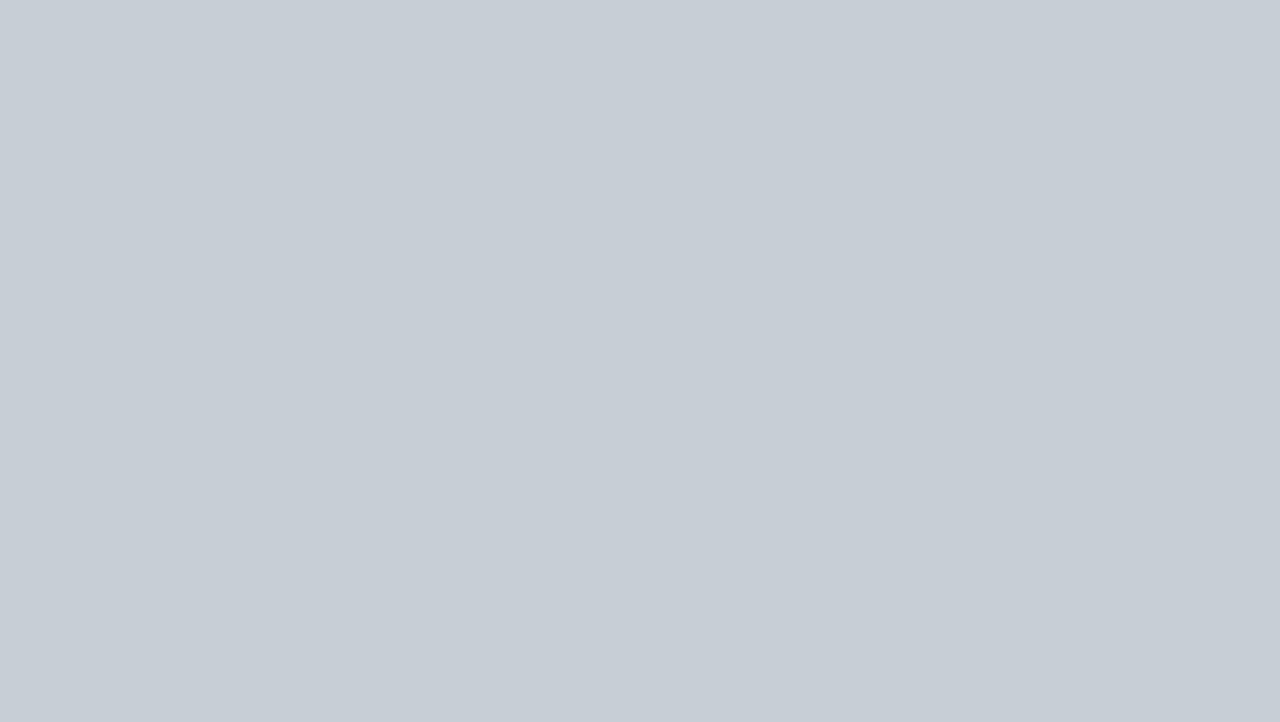
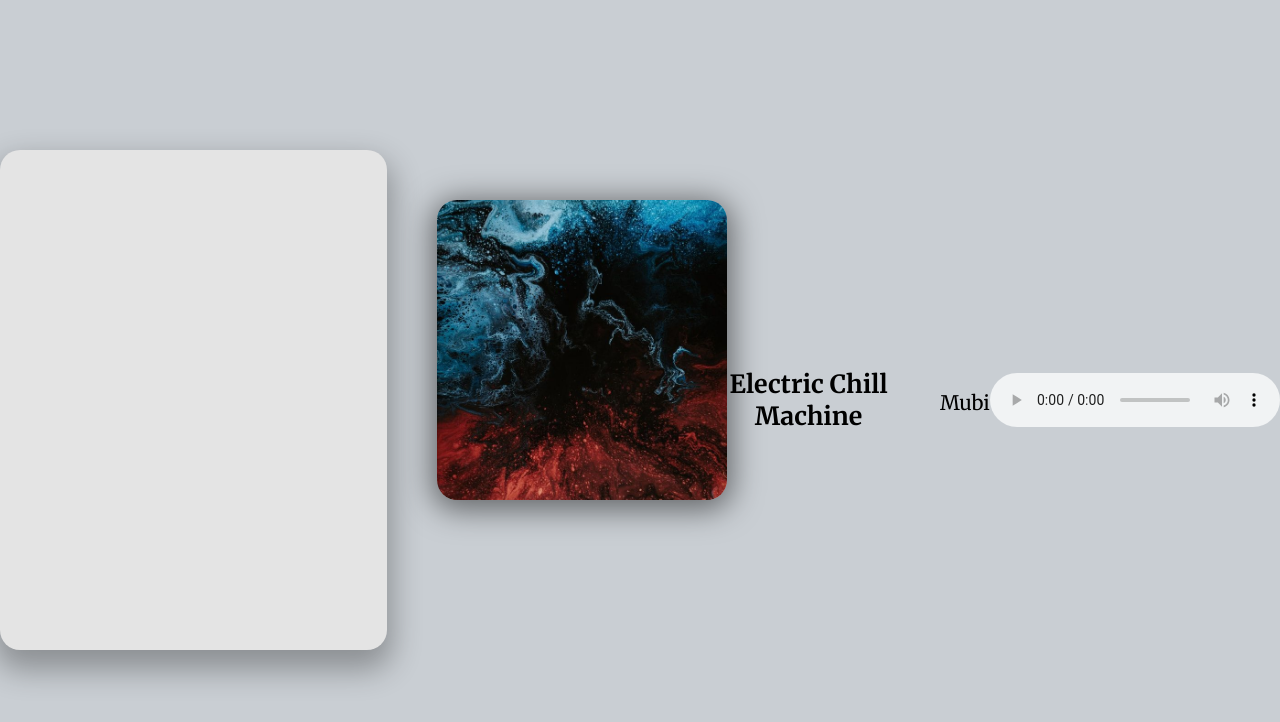
Before and after one commit to ShabbirMuhammad2000/Music-Player, a plain HTML site: page index.html in a window 1280 px wide. Drawn offline with Linux system fonts and the light colour scheme.

Commit message:
Finished Setting up Html

```diff
--- a/index.html
+++ b/index.html
@@ -9,6 +9,14 @@
     <link rel="stylesheet" href="style.css">
 </head>
 <body>
+  <div class="player-container"></div>
+    <!-- Song -->
+    <div class="img-container">
+      <img src="img/Mubi-1.jpg" alt="Album Art">
+    </div>
+    <h2 id="title">Electric Chill Machine</h2>
+    <h3 id="artist">Mubi</h3>
+    <audio src="music/Mubi-1.mp3" controls></audio>
     <!-- Script -->
     <script src="script.js"></script>
 </body>
--- a/style.css
+++ b/style.css
@@ -1,4 +1,6 @@
 /* Images created by: https://unsplash.com/@pawel_czerwinski */
+
+@import url('https://fonts.googleapis.com/css2?family=Merriweather:wght@400;700&display=swap');
 
 html {
   box-sizing: border-box;
@@ -11,19 +13,33 @@ body {
   display: flex;
   justify-content: center;
   align-items: center;
-
   font-size: 12px;
+  font-family: 'Merriweather', serif;
 }
 
-
+.player-container{
+  height: 500px;
+  width: 400px;
+  background: #e4e4e4;
+  border-radius: 20px;
+  box-shadow: 0 15px 30px 5px rgba(0, 0, 0, 0.3);
+}
 
 .img-container {
-
+  height: 300px;
+  width: 300px;
   position: relative;
   top: -50px;
   left: 50px;
 }
 
+.img-container img {
+  height: 100%;
+  width: 100%;
+  object-fit: cover;
+  border-radius: 20px;
+  box-shadow: 0 5px 30px 5px rgba(0, 0, 0, 0.5);
+}
 
 h2 {
   font-size: 25px;
@@ -89,7 +105,9 @@ h3 {
 
 /* Media Query: iPhone (Vertical) */
 @media screen and (max-width: 376px) {
-
+.player-container {
+  width: 95vw;
+}
 
   .img-container {
     left: 29px;
```
Also changed, not shown: img/Mubi-1.jpg (renamed from img/jacinto-1.jpg), img/Mubi-2.jpg (renamed from img/jacinto-2.jpg), img/Mubi-3.jpg (renamed from img/jacinto-3.jpg), img/Shabbir-1.jpg (renamed from img/metric-1.jpg), 4 other files.
